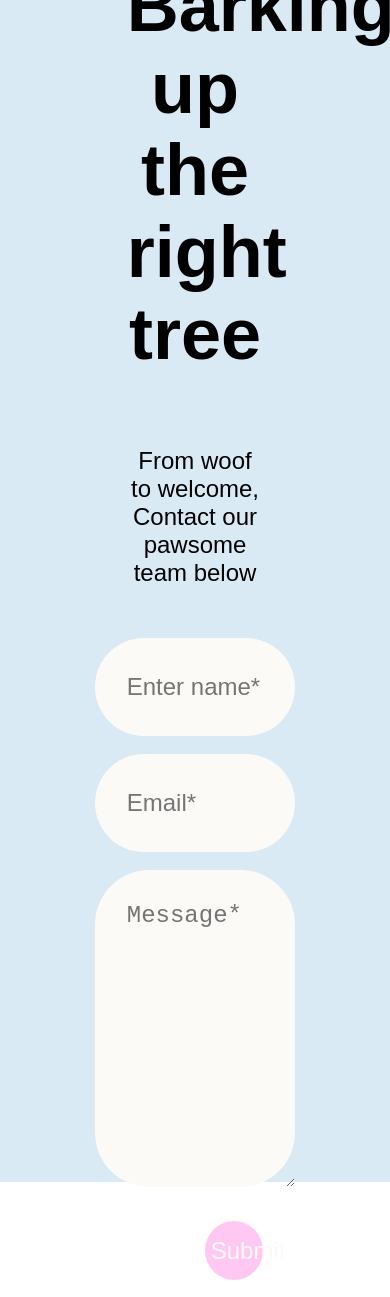
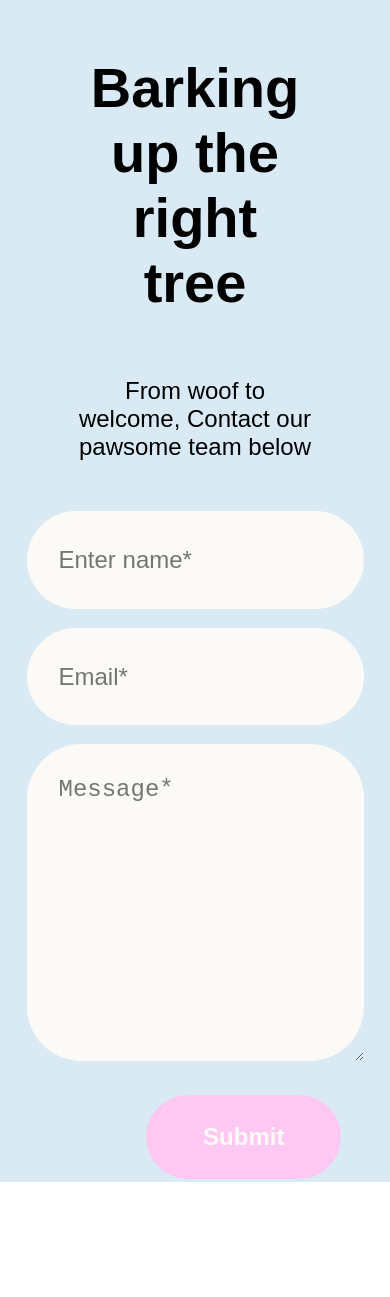
Before and after one commit to n335h/doggystuff, a React (Create React App) app: page /Contact in a window 390 px wide. After the commit the page ends 1196 px from the top, so only its background shows below. Built offline with nearby package versions, Linux system fonts and the light colour scheme; no server answers.

Commit message:
deploy test

```diff
--- a/src/pages/Contact/Contact.css
+++ b/src/pages/Contact/Contact.css
@@ -83,15 +83,21 @@ text-align: center;
 }
 
 .contactformgroupbutton button {
-    height: 7vh;
+    height: 10vh;
     width: 15vw;
     border-radius: 3.4rem;
     font-size: 1.5rem;
+    font-weight: 600;
     background-color: var(--header-main);
     color: var(--background-offwhite);
     border: none;
     margin-top: 2vh;
     margin-bottom: 2vh;
+}
+.contactformgroupbutton button:hover {
+    background-color: transparent;
+    color: var(--header-main);
+    border: 4px solid var(--header-main);
 }
 .contactformgroupbutton{
     display: flex;
@@ -110,3 +116,48 @@ text-align: center;
 input:focus, textarea:focus, select:focus{
     outline: 4px solid var(--header-main);
 }
+
+@media screen and (max-width: 750px) {
+
+    #contactForm {
+
+        width: 100%;
+
+    }
+    #contactForm h1 {
+        font-size: 3.5rem;
+        width: 60vw;
+
+
+        }
+
+        #contactForm p {
+            font-size: 1.5rem;
+            width: 60vw;
+            text-align: center;
+            margin-bottom: 5vh;
+
+        }
+
+        .contactformgroup input {
+            height:4vh;
+            width: 70vw;
+            font-size: 1.5rem;
+
+
+        }
+        .contacttextarea {
+
+            width: 70vw;
+
+
+        }
+
+.contactformgroupbutton button {
+    width:50vw;
+
+}
+.contactformgroupbutton {
+    width: 75vw;
+}
+}
--- a/src/pages/Logo/Logo.tsx
+++ b/src/pages/Logo/Logo.tsx
@@ -8,12 +8,12 @@ const DoggyStuffLogo: React.FC = () => {
   const [currentColorClass, setCurrentColorClass] = useState<string>('logo1'); // Set an initial class
 
   const location = useLocation();
-  const routeToClassMap = {
-    '/': 'logo1', // Default class for the home page
-    '/Contact': 'logo1', // Class for a specific page
-    '/page2': 'logo3', // Class for another specific page
-    // Add more routes and classes as needed
-  };
+  // const routeToClassMap = {
+  //   '/': 'logo1', // Default class for the home page
+  //   '/Contact': 'logo1', // Class for a specific page
+  //   '/page2': 'logo3', // Class for another specific page
+  //   // Add more routes and classes as needed
+  // };
   // Define an array of paths to check
   const pathsToCheck = ['/SignIn', '/SignUp'];
 
```
